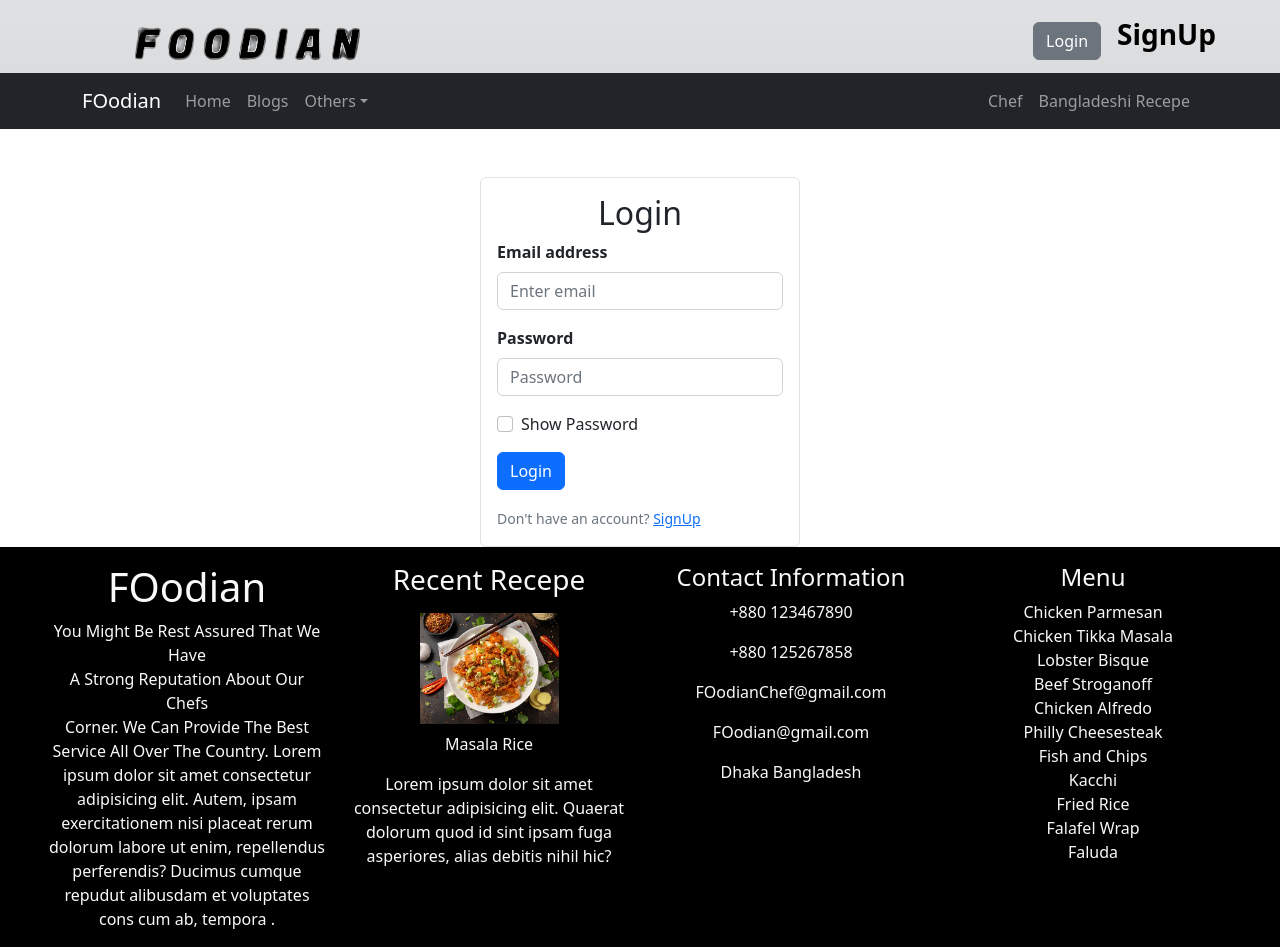
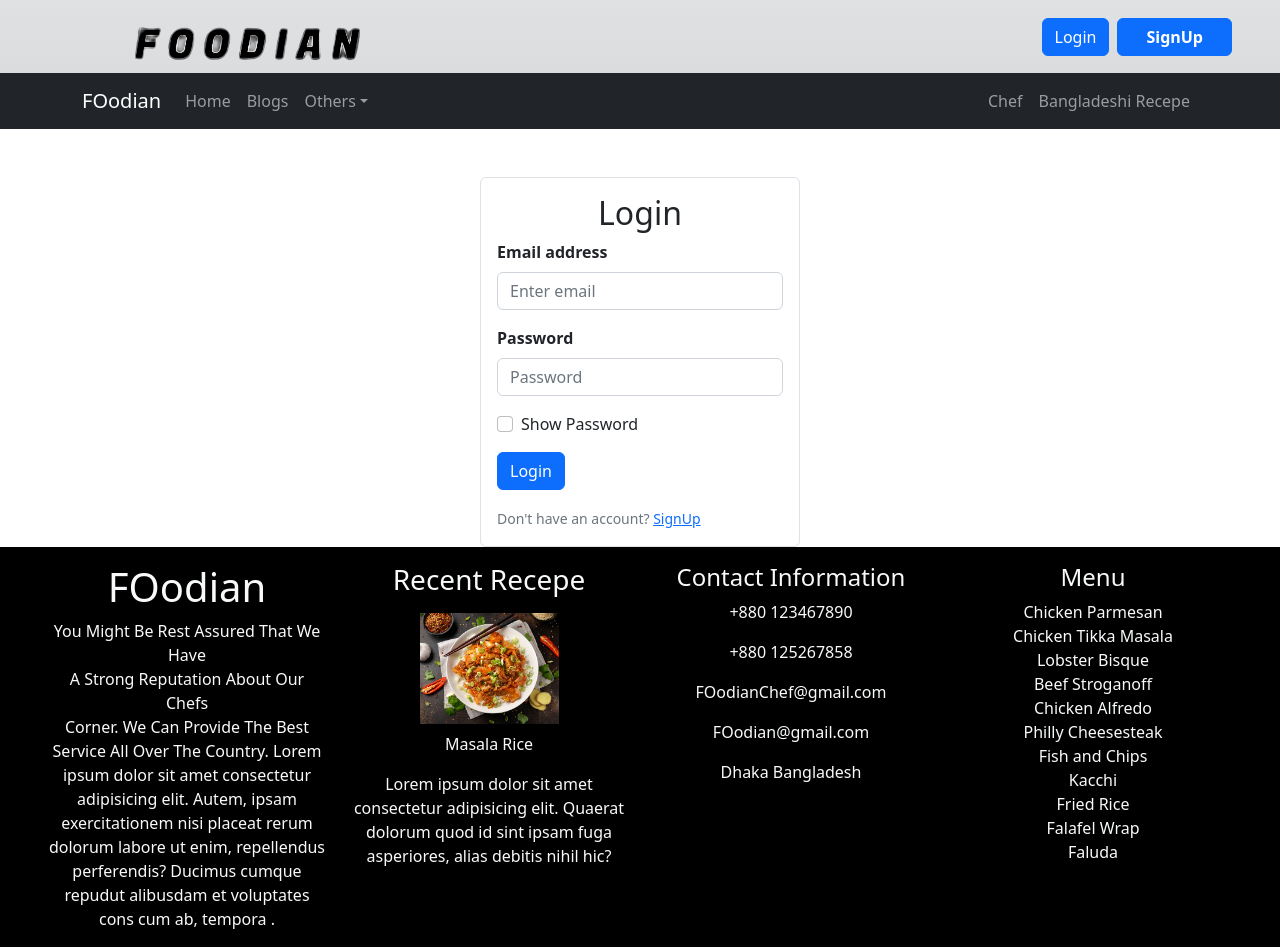
Before and after one commit to fensami/chef-recipe-hunter-client, a React (Vite) app: page /login in a window 1280 px wide. Built offline with nearby package versions, Linux system fonts and the light colour scheme; no server answers.

Commit message:
editing some elements

```diff
--- a/package.json
+++ b/package.json
@@ -17,6 +17,7 @@
     "react": "^18.2.0",
     "react-bootstrap": "^2.7.4",
     "react-dom": "^18.2.0",
+    "react-icons": "^4.8.0",
     "react-router-dom": "^6.11.0",
     "sort-by": "^1.2.0"
   },
--- a/src/pages/shared/header/Header.jsx
+++ b/src/pages/shared/header/Header.jsx
@@ -3,6 +3,7 @@ import logo from '../../../assets/logo.png'
 import { Link } from 'react-router-dom';
 import { AuthContext } from '../../../providers/AuthProvider';
 import { Button } from 'react-bootstrap';
+import { FaBeer, FaUserCircle } from 'react-icons/fa';
 const Header = () => {
     const { user, logOut } = useContext(AuthContext);
     const handleLogout = () => {
@@ -15,12 +16,21 @@ const Header = () => {
             <img src={logo} alt="" />
 
             <div>
+           <article className='d-flex align-items-center'>
+           <div>
+            {
+                                user && <FaUserCircle style={{ fontSize: '2rem' }}></FaUserCircle>
+                            }
+            </div>
+                <div>
+                {user ?
+                    <Button className='ms-3 fw-bold text-white' onClick={handleLogout} variant="primary">LogOut</Button> :
+                    <Link to={'/login'}><Button variant="primary">Login</Button></Link>
+                }
+                </div>
+                <Button className='ms-2'><Link to='/signup' className='text-decoration-none text-white mx-3 fw-bold'>SignUp</Link></Button>
+           </article>
 
-                {user ?
-                    <Button onClick={handleLogout} variant="secondary">LogOut</Button> :
-                    <Link to={'/login'}><Button variant="secondary">Login</Button></Link>
-                }
-                <Link to='/signup' className='text-decoration-none fs-3 text-black mx-3 fw-bold'>SignUp</Link>
             </div>
         </div>
     );
```
Also changed, not shown: 1 other file (tests, documents, lock files or other folders).
